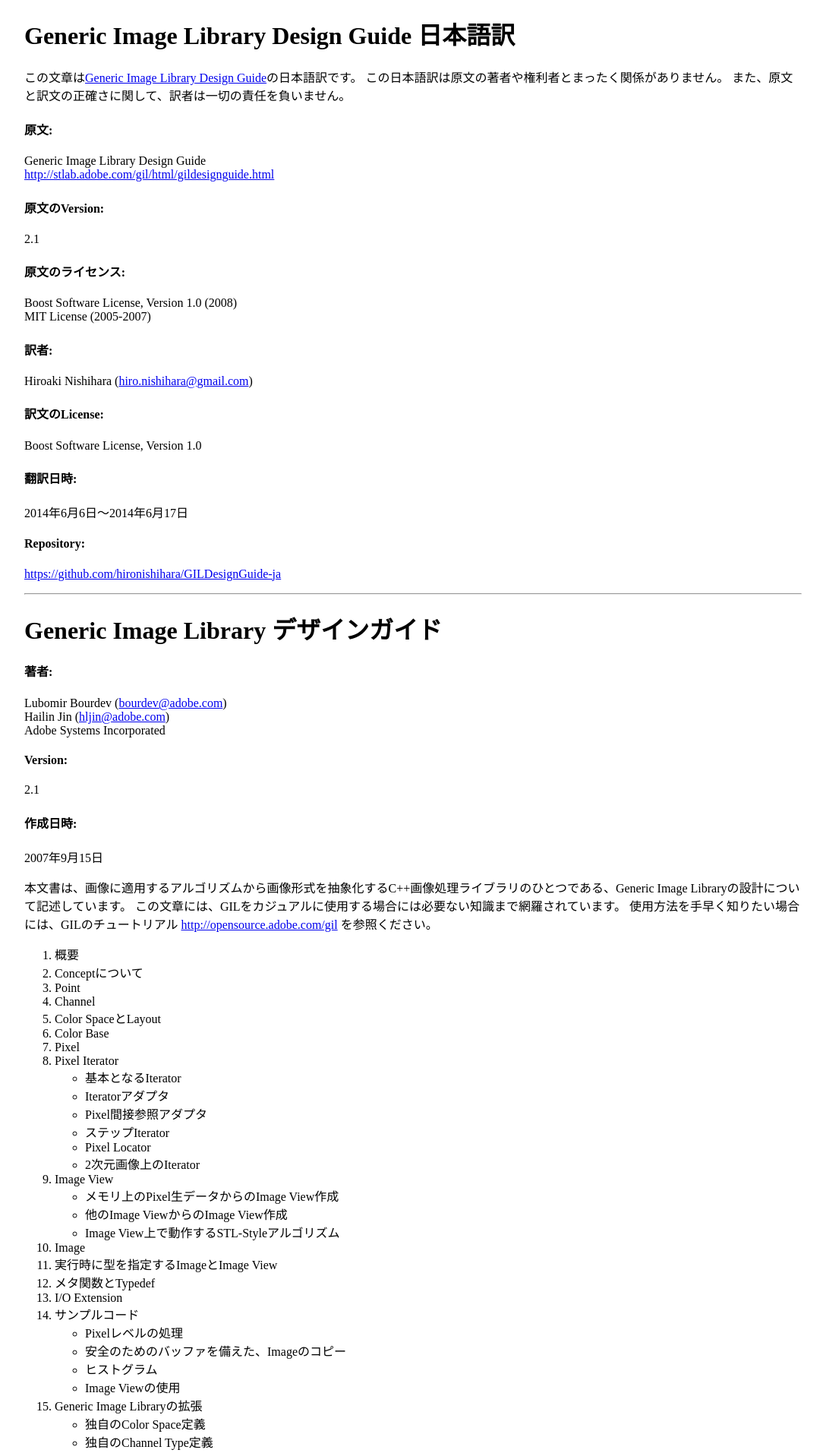
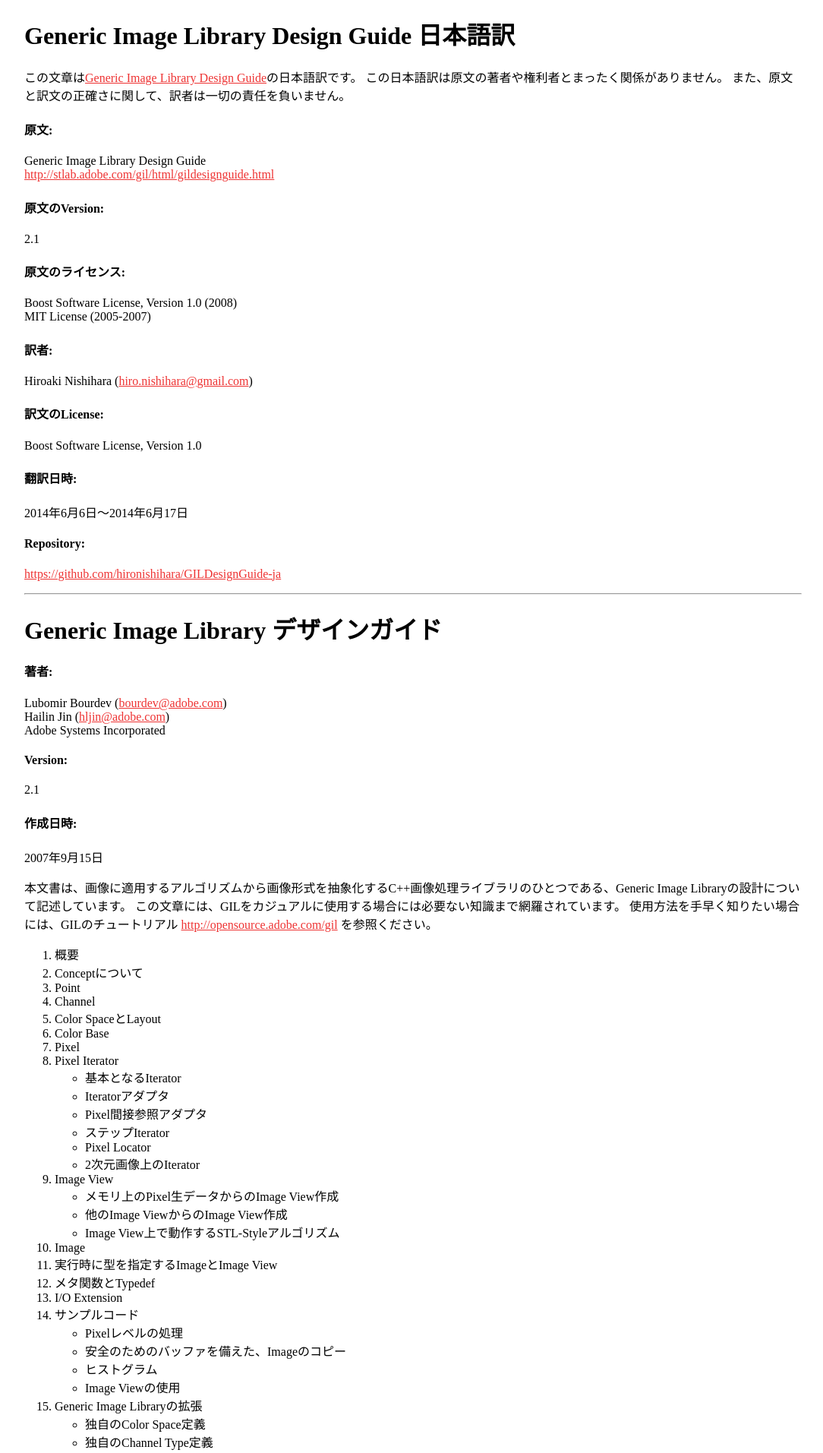
Before and after one commit to hironishihara/GILDesignGuide-ja, a Jekyll site: the page built from index.md, in a window 1280 px wide. Shown: the top 1913 px of the page at 76% size, without its empty margins (96-1180 px from the left). Built offline with Jekyll 4.4.1, drawn with Linux system fonts in a browser that asks for light colours.

Commit message:
edit style.css

```diff
--- a/assets/css/style.css
+++ b/assets/css/style.css
@@ -1,12 +1,22 @@
 body {
   width: 80%;
-  min-width: 48em;
   max-width: 80em;
   margin: 0 auto;
 }
 
+a {
+  color: #ee3333;
+}
+
+h2 {
+  margin: 2.5em 0em 1em;
+  padding: 0.2em 0em 0.1em;
+  border-top: 1px solid #777;
+  border-bottom: 1px dashed #777;
+}
+
 div.highlight pre {
   padding: 1em;
-  border: solid 1px #e9e9e9;
+  border: 1px solid #e9e9e9;
   background-color: #f9f9f0;
 }
```
